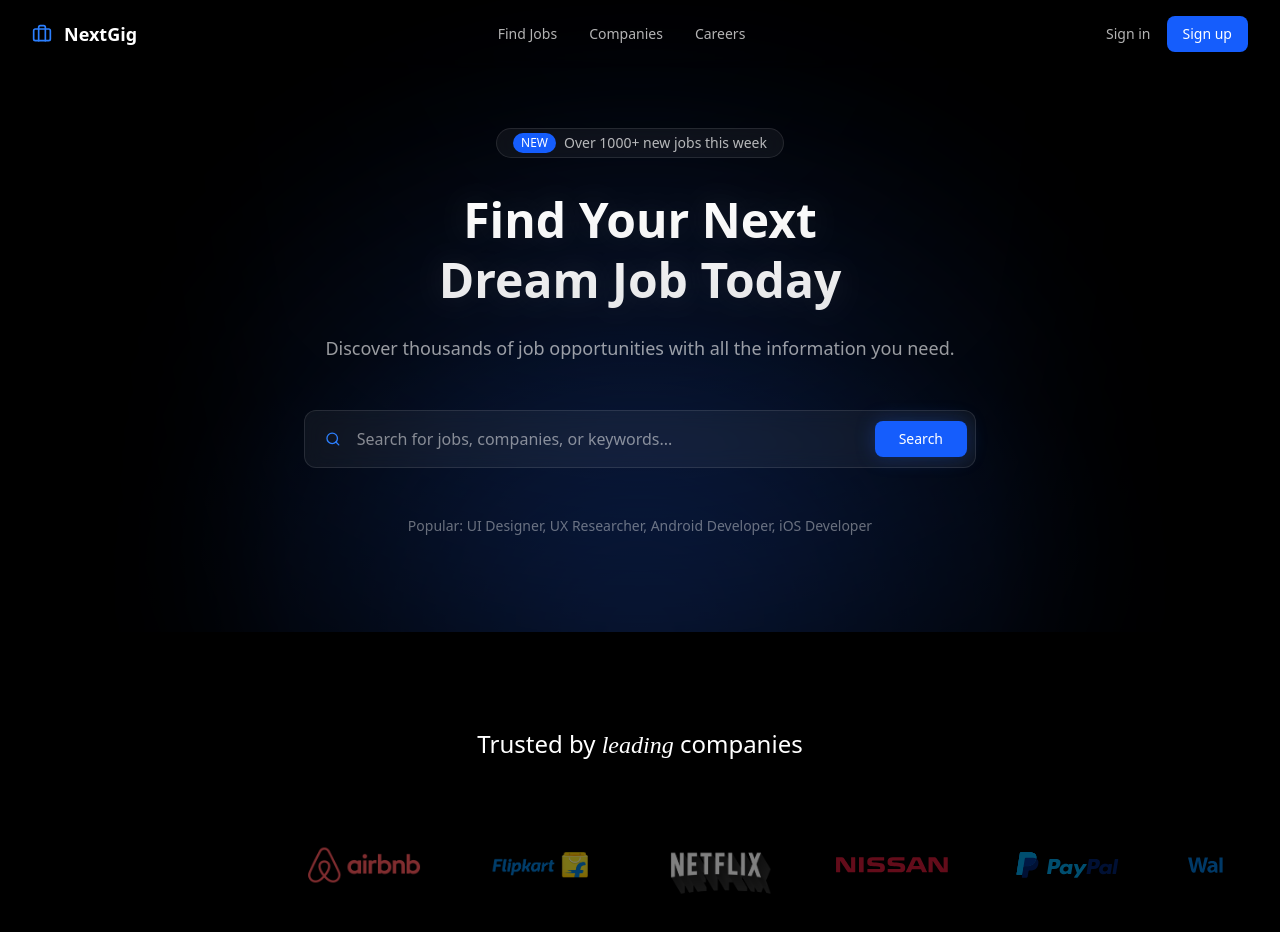
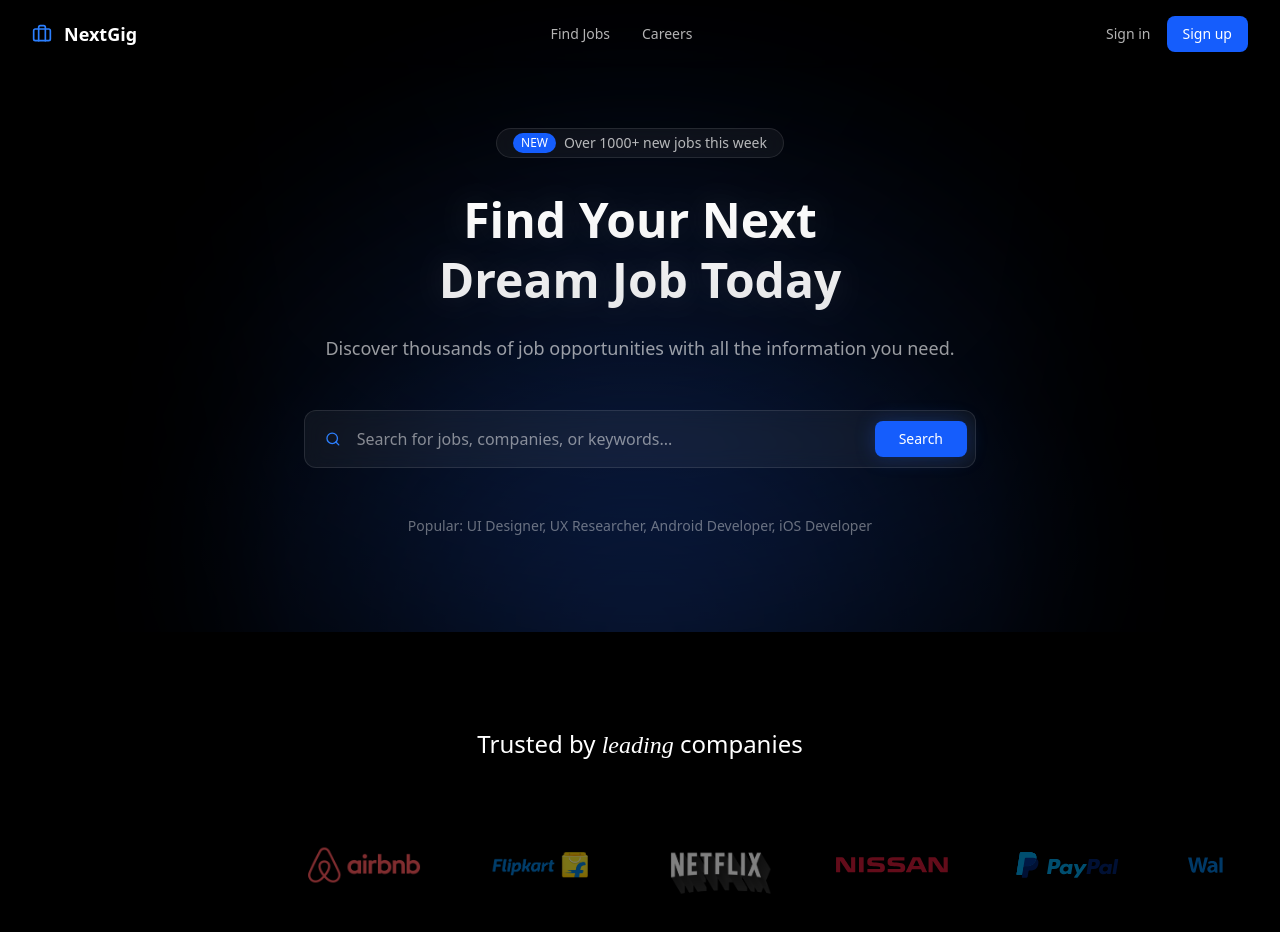
Before and after one commit to GauRav-sINGh123/NextGig, a React (Vite) app in the folder frontend/: page / in a window 1280 px wide. Shown: the top 932 px of the page. Built offline with nearby package versions, Linux system fonts and the light colour scheme.

Commit message:
Link changed for jobs

```diff
--- a/frontend/src/App.tsx
+++ b/frontend/src/App.tsx
@@ -1,4 +1,4 @@
-import {Homepage,Login,Signup,Profile,ExploreJobs,Admin} from './pages/index'
+import {Homepage,Login,Signup,Profile,ExploreJobs,Admin,Jobs} from './pages/index'
 import { createBrowserRouter, RouterProvider } from "react-router-dom";
 
  const router=createBrowserRouter([
@@ -25,6 +25,10 @@ import { createBrowserRouter, RouterProvider } from "react-router-dom";
   {
     path:'/admin',
     element:<Admin/>
+  },
+  {
+    path:'/jobs',
+    element:<Jobs/>
   }
  ])
 function App() {
--- a/frontend/src/components/Navbar.tsx
+++ b/frontend/src/components/Navbar.tsx
@@ -38,11 +38,8 @@ function Navbar() {
         <span className="text-lg font-semibold">NextGig</span>
       </div>
       <nav className="hidden md:flex items-center space-x-8">
-        <Link to={"/browse"} className="text-sm text-white/70 hover:text-white transition-colors">
+        <Link to={"/jobs"} className="text-sm text-white/70 hover:text-white transition-colors">
           Find Jobs
-        </Link>
-        <Link to="/companies" className="text-sm text-white/70 hover:text-white transition-colors">
-          Companies
         </Link>
         <Link to='/careers' className="text-sm text-white/70 hover:text-white transition-colors">
           Careers
--- /dev/null
+++ b/frontend/src/pages/Jobs.tsx
@@ -0,0 +1,8 @@
+
+function Jobs() {
+  return (
+    <div>Jobs</div>
+  )
+}
+
+export default Jobs
--- a/frontend/src/pages/index.ts
+++ b/frontend/src/pages/index.ts
@@ -4,5 +4,6 @@ import Signup from "./Signup";
 import Profile from './Profile'
 import ExploreJobs from "./ExploreJobs";
 import Admin from "./Admin";
+import Jobs from "./Jobs";
 
-export {Homepage,Login,Signup,Profile,ExploreJobs,Admin}
+export {Homepage,Login,Signup,Profile,ExploreJobs,Admin,Jobs}
```
